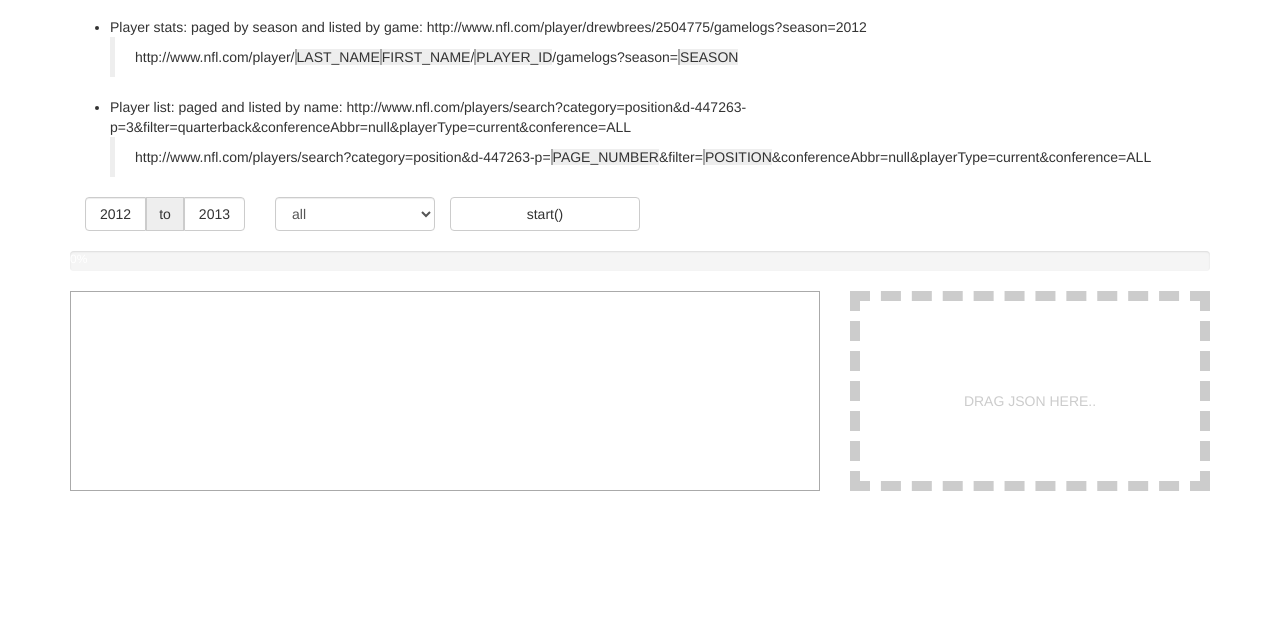
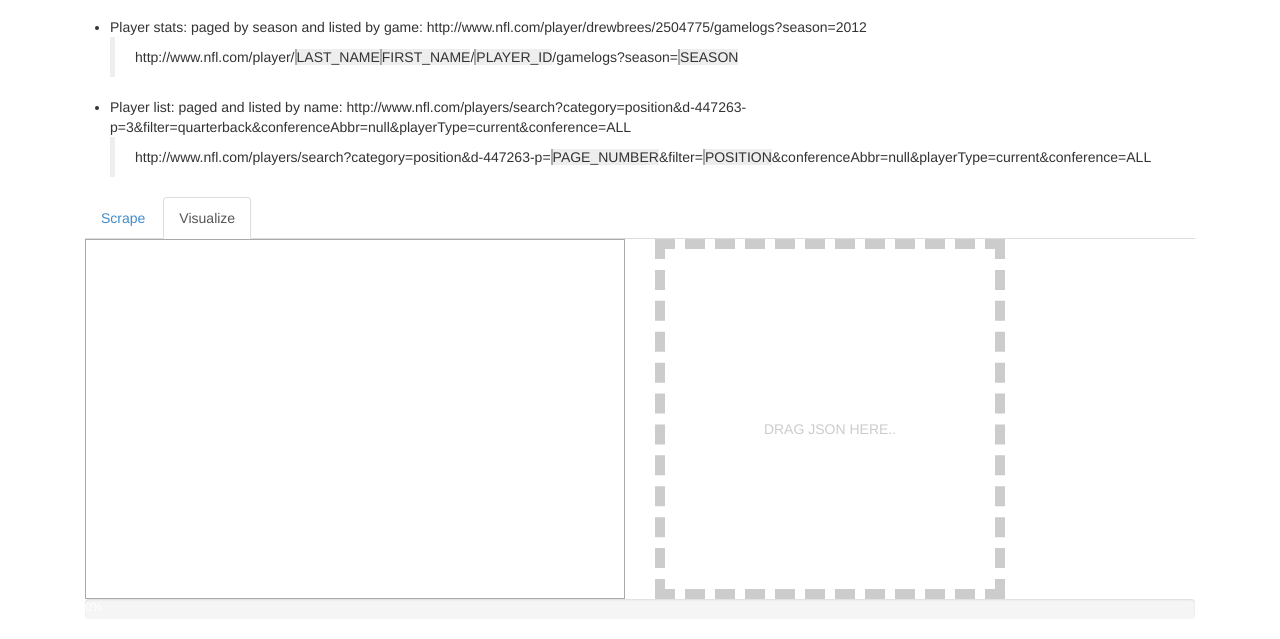
Before and after one commit to tyler-speakman/NFL-Statistics-Scraper, a plain HTML site: page index.html in a window 1280 px wide. Shown: the part 162-801 px from the top of the page. Drawn offline with Linux system fonts and the light colour scheme.

Commit message:
- Implemented tabbed navigation

```diff
--- a/app/main.js
+++ b/app/main.js
@@ -57,12 +57,11 @@
             var player = players[i];
             requestsForSeasonsByPlayer[player.id] = (function(player) {
                 return function(callback) {
-                    debugger;
                     getSeasonsByPlayer(player, startingSeason, endingSeason, callback);
                     progressHandler.completeTask({
                         labels: ["getSeasonsByPlayer"]
                     });
-                }
+                };
             })(player);
             progressHandler.queueTask({
                 labels: ["getSeasonsByPlayer"]
@@ -71,13 +70,11 @@
     }
 
     async.parallelLimit(requestsForSeasonsByPlayer, 1, function(err, results) {
-        debugger;
         handleSeasonsLoadedByPlayer(err, results, "");
     });
 }
 
 function handleSeasonsLoadedByPlayer(err, results, position) {
-    debugger;
     if (err) {
         console.log('handleSeasonsLoadedByPlayer()' + ' ' + 'Error' + err);
         return;
@@ -183,7 +180,7 @@
 
 
 
-$('#start-button').click(function(e) {
+$('#scrape-button').click(function(e) {
     var progress = ProgressHandler(["getPlayersByPosition", "getSeasonsByPlayer"]);
 
     progress
@@ -199,5 +196,5 @@
             $('#progress .progress-bar span').text(progressLabel + ' complete');
         });
 
-    handleStart(e, progress)
+    handleStart(e, progress);
 });
--- a/index.html
+++ b/index.html
@@ -44,7 +44,7 @@
     <div class="collapse navbar-collapse">
       <ul class="nav navbar-nav">
         <li class="active"><a href="#">Home</a></li>
-        <li><a href="#about">About</a></li>
+        <!-- <li><a href="#about">About</a></li> -->
     </ul>
 </div><!--/.nav-collapse -->
 </div>
@@ -66,10 +66,22 @@
             <blockquote>http://www.nfl.com/players/search?category=position&d-447263-p=<span class="player-position">PAGE_NUMBER</span>&filter=<span class="player-position">POSITION</span>&conferenceAbbr=null&playerType=current&conference=ALL</blockquote>
         </li>
     </ul>
+</div>
+
+<div class="container">
 
 
+    <ul class="nav nav-tabs" id="myTab">
+      <li><a href="#scrape" data-toggle="tab">Scrape</a></li>
+      <li class="active"><a href="#visualize" data-toggle="tab">Visualize</a></li>
+  </ul>
 
-    <div class="form-inline" role="form">
+  <div class="tab-content" style="height:360px;">
+      <div class="tab-pane" id="scrape">
+        <!-- <p>Scrape</p> -->
+        <div class="row">
+
+            <div class="form-inline col-md-12" role="form">
 
                 <div class="form-group col-lg-2">
                     <div class="input-group">
@@ -106,37 +118,45 @@
                         <option value="quarterback">quarterback</option>
                     </select>
                 </div>
-        <button id="start-button" class="btn btn-default col-lg-2">start()</button>
+                <button id="scrape-button" class="btn btn-default col-lg-2">Scrape</button>
 
             </div>
-
-
+        </div>
+    </div>
+    <div class="tab-pane fade in active" id="visualize">
+        <!-- <p>Visualize</p> -->
+        <div class="row">
+            <div class="col-md-6">
+                <svg id="canvas" style="width: 100%; height: 100%; border:1px solid #aaa;" xmlns="http://www.w3.org/2000/svg" xmlns:xlink="http://www.w3.org/1999/xlink"></svg>
+            </div>
+<!--             <div class="col-md-2">
+                <form role="form">
+                    <div class="form-group">
+                        <label for="xAxis">X-Axis</label>
+                        <select id="xAxis">
+                            <optgroup name="points">
+                                <option value="AVERAGE_POINTS">Average</option>
+                                <option value="TOTAL_POINTS">Total</option>
+                            </optgroup>
+                            <optgroup name="seasons">
+                                <option value="LAST_ACTIVE_SEASON">Last</option>
+                                <option value="TOTAL_NUMBER_OF_SEASONS">Total</option>
+                            </optgroup>
+                            <optgroup name="misc">
+                                <option value="MOMENTUM_MISC">Momentum</option>
+                                <option value="MOMENTUM_MISC">Name</option>
+                            </optgroup>
+                        </select>
                     </div>
 
-
-</div><!-- /.container -->
-<br/>
-
-<div class="container">
-
-    <div id="progress" class="progress">
-        <div class="progress-bar" role="progressbar" aria-valuenow="60" a aria-valuemin="0" aria-valuemax="100" style="width: 0%;">
-            <!-- <span class="sr-only">0% Complete</span> -->
-            <span>0% Complete</span>
+                </form>
+            </div> -->
+            <div class="col-md-4">
+                <div id="file-upload" style="text-align:center;vertical-align:middle;">
+                    <div style="position:absolute;top:50%;left:0;width:100%;text-align:center;">DRAG JSON HERE..</div>
                 </div>
             </div>
-</div><!-- /.container -->
-
-<div class="container" style="height:200px;">
-    <div class="row">
-      <div class="col-md-8">
-        <svg id="canvas" style="width: 100%; height: 100%; border:1px solid #aaa;" xmlns="http://www.w3.org/2000/svg" xmlns:xlink="http://www.w3.org/1999/xlink"> </svg>
-    </div>
-    <div class="col-md-4"><div id="file-upload" style="text-align:center;vertical-align:middle;"><div style="position:absolute;top:50%;left:0;width:100%;text-align:center;">DRAG JSON HERE..</div></div>
-
-</div>
-
-<script>
+            <script type="text/javascript">
                 var holder = document.getElementById('file-upload');
                 holder.ondragover = function() {
                     return false;
@@ -161,7 +181,17 @@
                     return false;
                 };
             </script>
-</div><!-- /.container -->
+        </div>
+    </div>
+</div>
+
+<div id="progress" class="progress">
+    <div class="progress-bar" role="progressbar" aria-valuenow="60" a aria-valuemin="0" aria-valuemax="100" style="width: 0%;">
+        <!-- <span class="sr-only">0% Complete</span> -->
+        <span>0% Complete</span>
+    </div>
+</div>
+</div>
 
 
 
```
Lines whose indentation alone changed are shown as unchanged.
